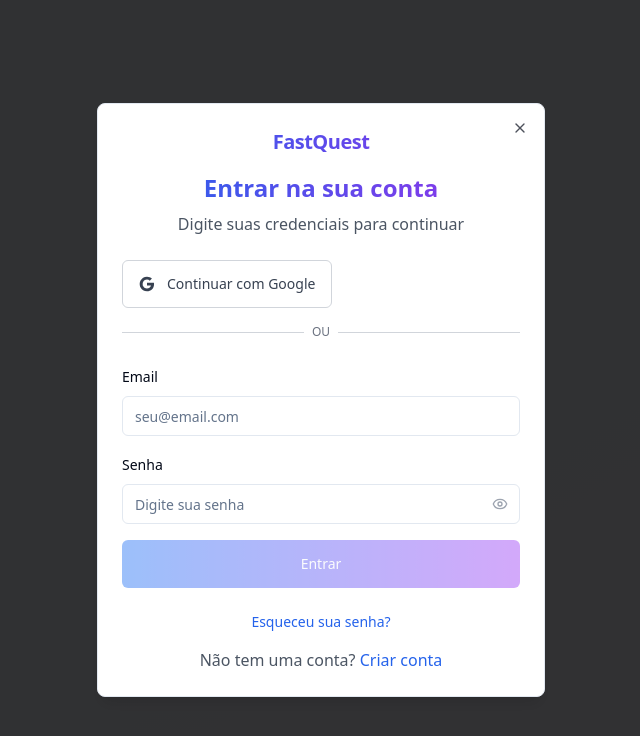
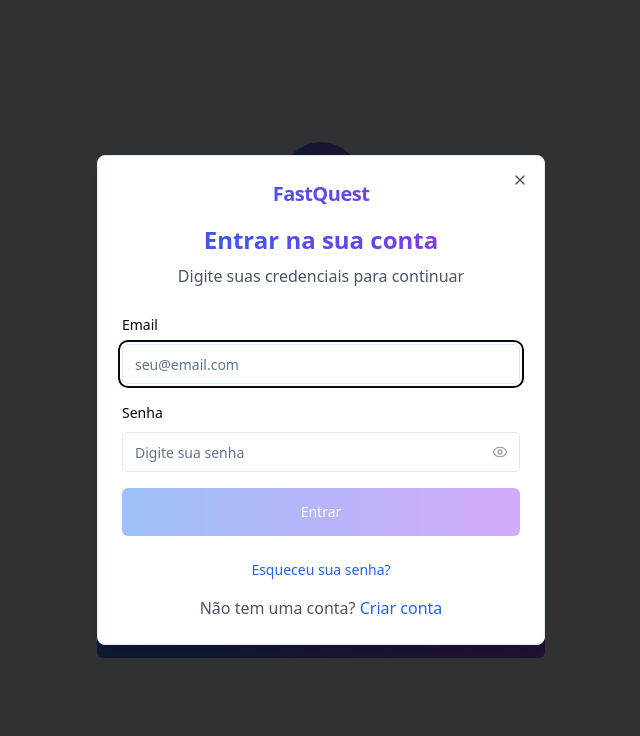
Before and after one commit to juqueriapps/fastquest-zen-journey, a React (Vite) app: page / in a window 1280 px wide. Both pictures are taken after a click on the button "Começar Jornada". Shown: the top 736 px of the page, without its empty margins (319-959 px from the left). Built offline with nearby package versions, Linux system fonts and the light colour scheme.

Commit message:
Remove Google login
Removed Google login button and related functionality from login and signup forms.

```diff
--- a/src/components/auth/LoginForm.tsx
+++ b/src/components/auth/LoginForm.tsx
@@ -5,7 +5,6 @@ import { Input } from '@/components/ui/input';
 import { Label } from '@/components/ui/label';
 import { Loader2, Eye, EyeOff } from 'lucide-react';
 import { useAuth } from '@/hooks/useAuth';
-import GoogleAuthButton from './GoogleAuthButton';
 
 interface LoginFormProps {
   onSwitchToSignup: () => void;
@@ -17,7 +16,7 @@ const LoginForm: React.FC<LoginFormProps> = ({ onSwitchToSignup, onForgotPasswor
   const [password, setPassword] = useState('');
   const [showPassword, setShowPassword] = useState(false);
   const [isLoading, setIsLoading] = useState(false);
-  const { signIn, signInWithGoogle } = useAuth();
+  const { signIn } = useAuth();
 
   const handleSubmit = async (e: React.FormEvent) => {
     e.preventDefault();
@@ -28,12 +27,6 @@ const LoginForm: React.FC<LoginFormProps> = ({ onSwitchToSignup, onForgotPasswor
     setIsLoading(false);
   };
 
-  const handleGoogleLogin = async () => {
-    setIsLoading(true);
-    await signInWithGoogle();
-    setIsLoading(false);
-  };
-
   return (
     <div className="space-y-6">
       <div className="text-center">
@@ -41,22 +34,6 @@ const LoginForm: React.FC<LoginFormProps> = ({ onSwitchToSignup, onForgotPasswor
           Entrar na sua conta
         </h2>
         <p className="text-gray-600 mt-2">Digite suas credenciais para continuar</p>
-      </div>
-
-      <div className="space-y-4">
-        <GoogleAuthButton
-          isLoading={isLoading}
-          onClick={handleGoogleLogin}
-        />
-
-        <div className="relative">
-          <div className="absolute inset-0 flex items-center">
-            <span className="w-full border-t border-gray-300" />
-          </div>
-          <div className="relative flex justify-center text-xs uppercase">
-            <span className="bg-white px-2 text-gray-500">ou</span>
-          </div>
-        </div>
       </div>
 
       <form onSubmit={handleSubmit} className="space-y-4">
--- a/src/components/auth/SignupForm.tsx
+++ b/src/components/auth/SignupForm.tsx
@@ -5,7 +5,6 @@ import { Input } from '@/components/ui/input';
 import { Label } from '@/components/ui/label';
 import { Loader2, Eye, EyeOff } from 'lucide-react';
 import { useAuth } from '@/hooks/useAuth';
-import GoogleAuthButton from './GoogleAuthButton';
 
 interface SignupFormProps {
   onSwitchToLogin: () => void;
@@ -17,7 +16,7 @@ const SignupForm: React.FC<SignupFormProps> = ({ onSwitchToLogin }) => {
   const [username, setUsername] = useState('');
   const [showPassword, setShowPassword] = useState(false);
   const [isLoading, setIsLoading] = useState(false);
-  const { signUp, signInWithGoogle } = useAuth();
+  const { signUp } = useAuth();
 
   const handleSubmit = async (e: React.FormEvent) => {
     e.preventDefault();
@@ -28,12 +27,6 @@ const SignupForm: React.FC<SignupFormProps> = ({ onSwitchToLogin }) => {
     setIsLoading(false);
   };
 
-  const handleGoogleSignup = async () => {
-    setIsLoading(true);
-    await signInWithGoogle();
-    setIsLoading(false);
-  };
-
   return (
     <div className="space-y-6">
       <div className="text-center">
@@ -41,22 +34,6 @@ const SignupForm: React.FC<SignupFormProps> = ({ onSwitchToLogin }) => {
           Criar sua conta
         </h2>
         <p className="text-gray-600 mt-2">Preencha os dados para se cadastrar</p>
-      </div>
-
-      <div className="space-y-4">
-        <GoogleAuthButton
-          isLoading={isLoading}
-          onClick={handleGoogleSignup}
-        />
-
-        <div className="relative">
-          <div className="absolute inset-0 flex items-center">
-            <span className="w-full border-t border-gray-300" />
-          </div>
-          <div className="relative flex justify-center text-xs uppercase">
-            <span className="bg-white px-2 text-gray-500">ou</span>
-          </div>
-        </div>
       </div>
 
       <form onSubmit={handleSubmit} className="space-y-4">
```
